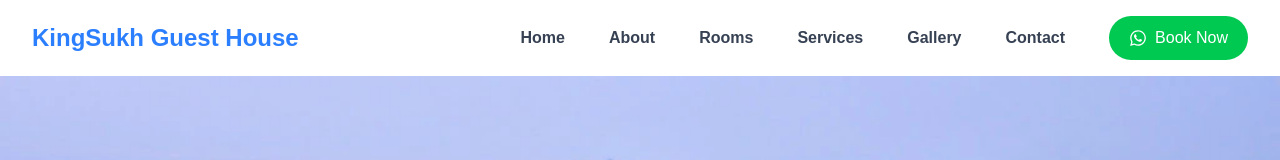
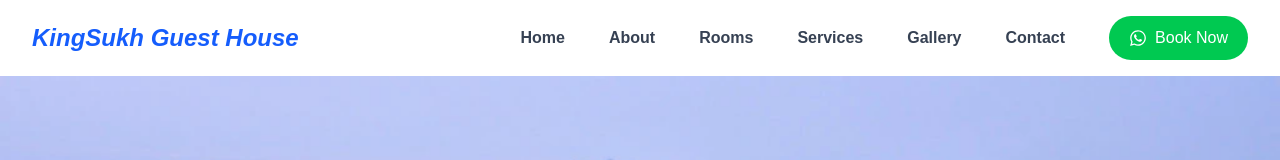
Before and after one commit to challavenkataramana/kingsukh-guesthouse, a React (Vite) app: page / in a window 1280 px wide. Shown: the top 160 px of the page. Built offline with nearby package versions, Linux system fonts and the light colour scheme.

Commit message:
feat: Update Navbar logo style to italic for improved emphasis

```diff
--- a/src/components/Navbar.jsx
+++ b/src/components/Navbar.jsx
@@ -41,7 +41,7 @@ const Navbar = () => {
         <div className="container mx-auto px-4 md:px-6 lg:px-8 flex justify-between items-center">
           <motion.a
             href="#home"
-            className="text-2xl font-bold text-blue-500 hover:text-blue-600 transition-colors"
+            className="text-2xl font-bold italic text-blue-600 hover:text-blue-600 transition-colors"
             aria-label="Go to homepage"
             initial={{ opacity: 0, y: -10 }}
             animate={{ opacity: 1, y: 0 }}
```
